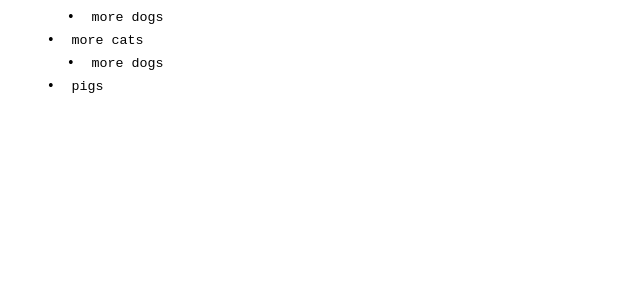
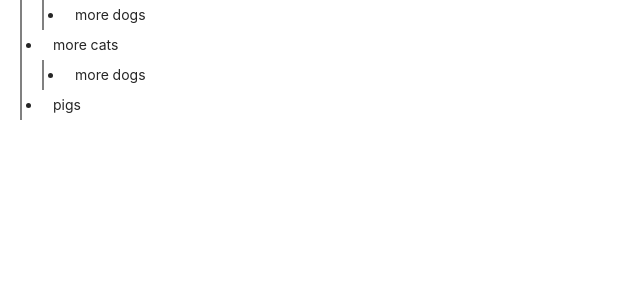
Before and after one commit to sinkingpoint/dot-notes, a React app in the folder notes-frontend/: page / in a window 1280 px wide. Shown: the top 300 px of the page, without its empty margins (0-640 px from the left). Built offline with nearby package versions, Linux system fonts and the light colour scheme; the HTML template or start-up script is replaced by a standard one.

Commit message:
Switch to antd

```diff
--- a/notes-frontend/package.json
+++ b/notes-frontend/package.json
@@ -40,6 +40,7 @@
   "dependencies": {
     "@types/react": "^16.9.53",
     "@types/react-dom": "^16.9.8",
+    "antd": "^4.7.2",
     "react": "^16.14.0",
     "react-dom": "^16.14.0"
   }
--- a/notes-frontend/src/components/editable_list_item.tsx
+++ b/notes-frontend/src/components/editable_list_item.tsx
@@ -1,43 +1,46 @@
 import React, { Component, ReactNode, KeyboardEvent, RefObject, ChangeEvent } from 'react';
+import { Input } from 'antd';
+
+const TextArea = Input;
 
 export interface EditableListItemProps {
     className?: string,
     content?: string,
     placeHolder?: string,
-    autoFocus?: boolean,
+    autoFocus?: {start: number, end: number},
     indices?: number[],
     onChange?: (indices: number[], newValue: string) => void,
     onEnter?: (indices: number[]) => void;
     onDelete?: (indices: number[]) => void;
-    onTab?: (indices: number[], shift: boolean) => void;
+    onTab?: (indices: number[], shift: boolean, cursorStart: number, cursorEnd: number) => void;
 }
 
 export class EditableListItem extends Component<EditableListItemProps, unknown> {
-  textInput: RefObject<HTMLTextAreaElement>;
+  textInput: RefObject<Input>;
 
   constructor(props: EditableListItemProps) {
     super(props);
     this.onKeyDown = this.onKeyDown.bind(this);
     this.onChange = this.onChange.bind(this);
-    this.textInput = React.createRef<HTMLTextAreaElement>();
   }
 
-  onKeyDown(e: KeyboardEvent<HTMLTextAreaElement>): void {
+  onKeyDown(e: React.KeyboardEvent<HTMLInputElement>): void {
+    const target = (e.target as HTMLInputElement);
     if(e.key == "Enter" && !e.shiftKey) {
       e.preventDefault();
       this.props.onEnter && this.props.onEnter(this.props.indices);
     }
-    else if(e.key == "Backspace" && this.textInput.current.value == "") {
+    else if(e.key == "Backspace" && target.value == "") {
       e.preventDefault();
       this.props.onDelete && this.props.onDelete(this.props.indices);
     }
     else if(e.key == "Tab") {
+      this.props.onTab && this.props.onTab(this.props.indices, e.shiftKey, target.selectionStart, target.selectionEnd);
       e.preventDefault();
-      this.props.onTab && this.props.onTab(this.props.indices, e.shiftKey);
     }
   }
 
-  onChange(e: ChangeEvent<HTMLTextAreaElement>): void {
+  onChange(e: React.ChangeEvent<HTMLInputElement>): void {
     this.props.onChange && this.props.onChange(this.props.indices, e.target.value);
   }
 
@@ -45,15 +48,24 @@ export class EditableListItem extends Component<EditableListItemProps, unknown>
     const { className, placeHolder, content, autoFocus } = this.props;
     const rows = (content || "").split('\n').length;
     return (
-      <div>
-        <span className="note_input_bullet">&#8226;</span>
-        <textarea ref={ele => {
-          this.textInput = {current: ele};
-          if(autoFocus && ele) {
-            ele.focus();
-          }
-        }} className={`note_input ${className}`} tabIndex={-1} defaultValue={content} placeholder={placeHolder} onKeyDown={this.onKeyDown} rows={rows} onChange={this.onChange} />
-      </div>
+      <li>
+        <TextArea
+          ref={ele => {
+            if(autoFocus !== undefined && ele) {
+              ele.focus();
+              ele.input.selectionStart = autoFocus.start;
+              ele.input.selectionEnd = autoFocus.end;
+            }
+          }}
+          className={`note_input ${className}`}
+          tabIndex={-1}
+          value={content}
+          placeholder={placeHolder}
+          onKeyDown={this.onKeyDown}
+          onChange={this.onChange}
+          bordered={false}
+        />
+      </li>
     );
   }
 }
--- a/notes-frontend/src/components/notes_entry_form.tsx
+++ b/notes-frontend/src/components/notes_entry_form.tsx
@@ -24,9 +24,14 @@ interface NotesEntryFormProps {
   initialData?: NestedList<string>;
 }
 
+interface AutoFocusProps{
+  index: number[],
+  cursor: {start: number, end: number}
+}
+
 interface NotesEntryFormState {
   lines: NestedList<Note>;
-  toFocus?: number[];
+  toFocus?: AutoFocusProps;
   nextKey: number;
 }
 
@@ -44,7 +49,7 @@ function arrayEquals(a1: number[], a2: number[]) {
   return true;
 }
 
-function renderNoteData(data: NestedListData<Note>, indices: number[], autoFocusIndices?: number[], props?: EditableListItemProps) {
+function renderNoteData(data: NestedListData<Note>, indices: number[], autoFocusIndices?: AutoFocusProps, props?: EditableListItemProps) {
   if(typeof data === "string"){
     throw "Strings should be keyified, bailing";
   }
@@ -58,12 +63,18 @@ function renderNoteData(data: NestedListData<Note>, indices: number[], autoFocus
       return newNode;
     });
 
-    return <div className="test" key={key}>
+    return <ul className="note-list" key={key}>
       {children}
-    </div>;
+    </ul>;
   }
   else {
-    return <EditableListItem indices={indices} placeHolder={"Click to add content"} content={data.value} key={data.key} {...props} autoFocus={arrayEquals(indices, autoFocusIndices)} />;
+    return <EditableListItem
+      indices={indices}
+      placeHolder={"Click to add content"}
+      content={data.value} key={data.key}
+      autoFocus={autoFocusIndices && arrayEquals(indices, autoFocusIndices.index) ? autoFocusIndices.cursor : undefined}
+      {...props}
+    />;
   }
 }
 
@@ -149,17 +160,19 @@ class NotesEntryForm extends Component<NotesEntryFormProps, NotesEntryFormState>
     this.setState({
       nextKey: newNextKey,
       lines: newLines,
-      toFocus: indices
+      toFocus: {
+        index: indices,
+        cursor: {start: 0, end: 0}
+      }
     });
   }
 
-  onTab(indices: number[], shift: boolean): void {
+  onTab(indices: number[], shift: boolean, cursorStart: number, cursorEnd: number): void {
     const newLines = this.state.lines.clone();
     let newIndex;
     if(shift) {
-      console.log("Unnest");
       if(indices.length == 1) return;
-      newLines.unnest(indices);
+      newIndex = newLines.unnest(indices);
     }
     else {
       newIndex = newLines.nest(indices);
@@ -167,7 +180,10 @@ class NotesEntryForm extends Component<NotesEntryFormProps, NotesEntryFormState>
 
     this.setState({
       lines: newLines,
-      toFocus: newIndex
+      toFocus: {
+        index: newIndex,
+        cursor: {start: cursorStart, end: cursorEnd}
+      }
     });
   }
 
--- a/notes-frontend/src/index.tsx
+++ b/notes-frontend/src/index.tsx
@@ -1,8 +1,10 @@
 import * as React from 'react';
 import * as ReactDOM from 'react-dom';
 import NotesEntryForm from './components/notes_entry_form';
+import NestedList from './utils/nested_list';
+
 import './styles/dark.css';
-import NestedList from './utils/nested_list';
+import 'antd/dist/antd.css';
 
 const testData = new NestedList<string>([
   [
--- a/notes-frontend/src/styles/dark.css
+++ b/notes-frontend/src/styles/dark.css
@@ -1,6 +1,6 @@
-textarea.note_input {
+.note_input {
     resize: none;
-    border: none;
+    /* border: none !important; */
 }
 
 .note_input_bullet {
@@ -8,10 +8,11 @@ textarea.note_input {
     padding-right: 1em;
 }
 
-.list_indent {
-    border: 5px 5px brown;
+.note-list {
+    padding-left: 20px;
+    list-style: disc;
 }
 
-.test {
-    padding-left: 20px;
+.note-list .note-list {
+    border-left: 2px solid gray;
 }
--- a/notes-frontend/src/utils/nested_list.tsx
+++ b/notes-frontend/src/utils/nested_list.tsx
@@ -177,7 +177,7 @@ class NestedList<T> {
     }
   }
 
-  unnest(indices: number[]) {
+  unnest(indices: number[]): number[] {
     if(indices.length == 1) {
       throw "Cannot unnest an element in the base list";
     }
@@ -199,7 +199,7 @@ class NestedList<T> {
         const toAdd = parent.data.length == 1 ? this.data.slice(parentIndex+1, this.data.length) : this.data.slice(parentIndex, this.data.length);
         this.data = this.data.slice(0, parentIndex).concat([child], toAdd);
         parent.data.shift();
-        console.log("First");
+        return [parentIndex];
       }
       else if(childIndex == (this.data[parentIndex] as NestedList<T>).data.length-1) {
         // If we are unnesting the first element in the list, we can just move it after the list
@@ -208,7 +208,7 @@ class NestedList<T> {
         const toAdd = parent.data.length == 1 ? this.data.slice(0, parentIndex) : this.data.slice(0, parentIndex+1);
         this.data = toAdd.concat([child], this.data.slice(parentIndex+1, this.data.length));
         parent.data.pop();
-        console.log("Last");
+        return [parentIndex+1];
       }
       else {
         console.error("Middle unnesting currently unsupported");
@@ -217,7 +217,7 @@ class NestedList<T> {
     else {
       const data = this.data[indices[0]];
       if(data instanceof NestedList) {
-        data.unnest(indices.slice(1));
+        return [indices[0]].concat(data.unnest(indices.slice(1)));
       }
       else {
         throw "Bad indices - non final index doesn't point to array";
--- a/notes-frontend/webpack.config.js
+++ b/notes-frontend/webpack.config.js
@@ -6,6 +6,12 @@ module.exports = {
   mode: "development",
   module: {
     rules: [
+      {
+        test: /\.m?js/,
+        resolve: {
+          fullySpecified: false
+        }
+      },
       {
         test: /\.tsx?$/,
         exclude: /(node_modules|bower_components)/,
```
Also changed, not shown: 1 other file (tests, documents, lock files or other folders).
